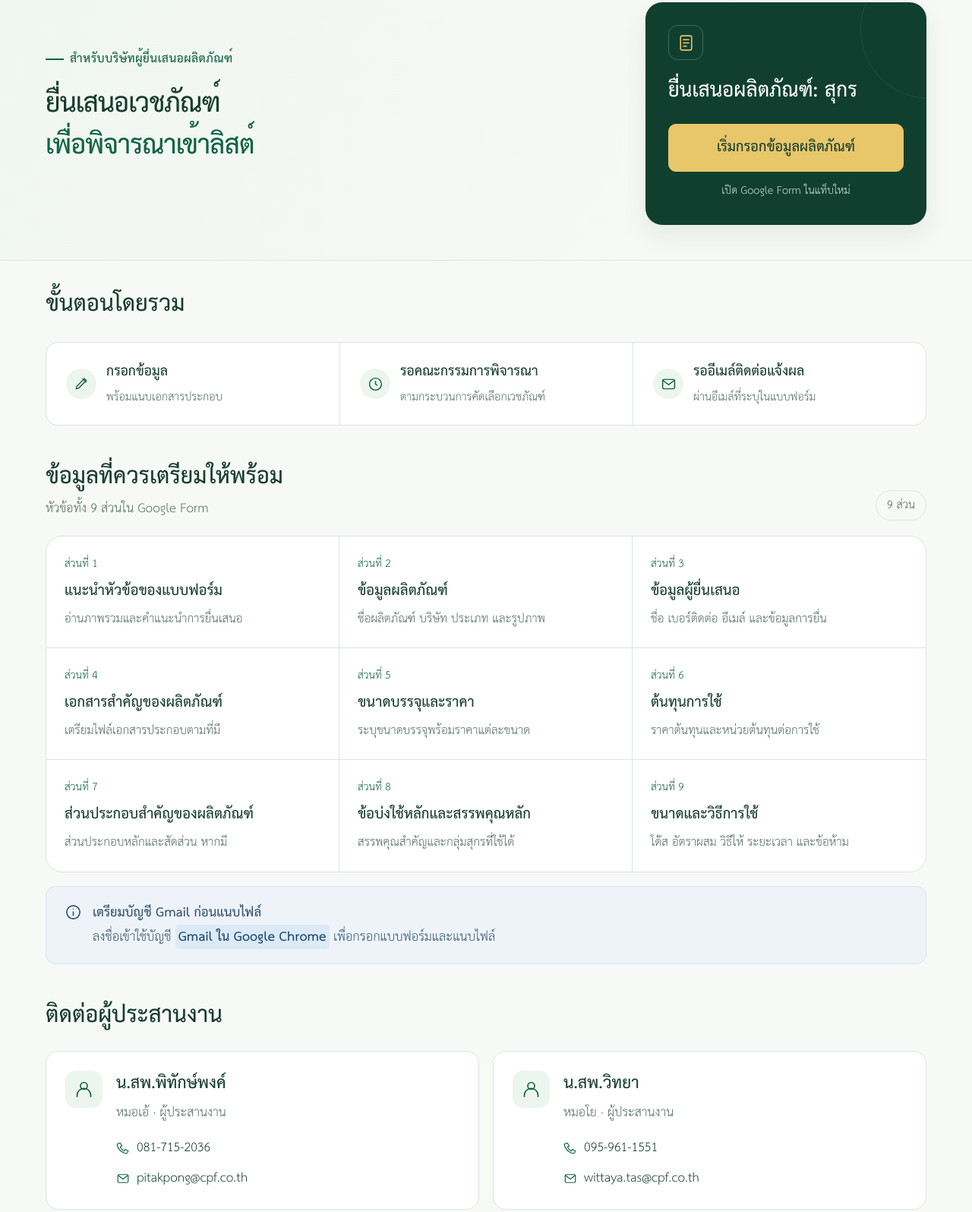
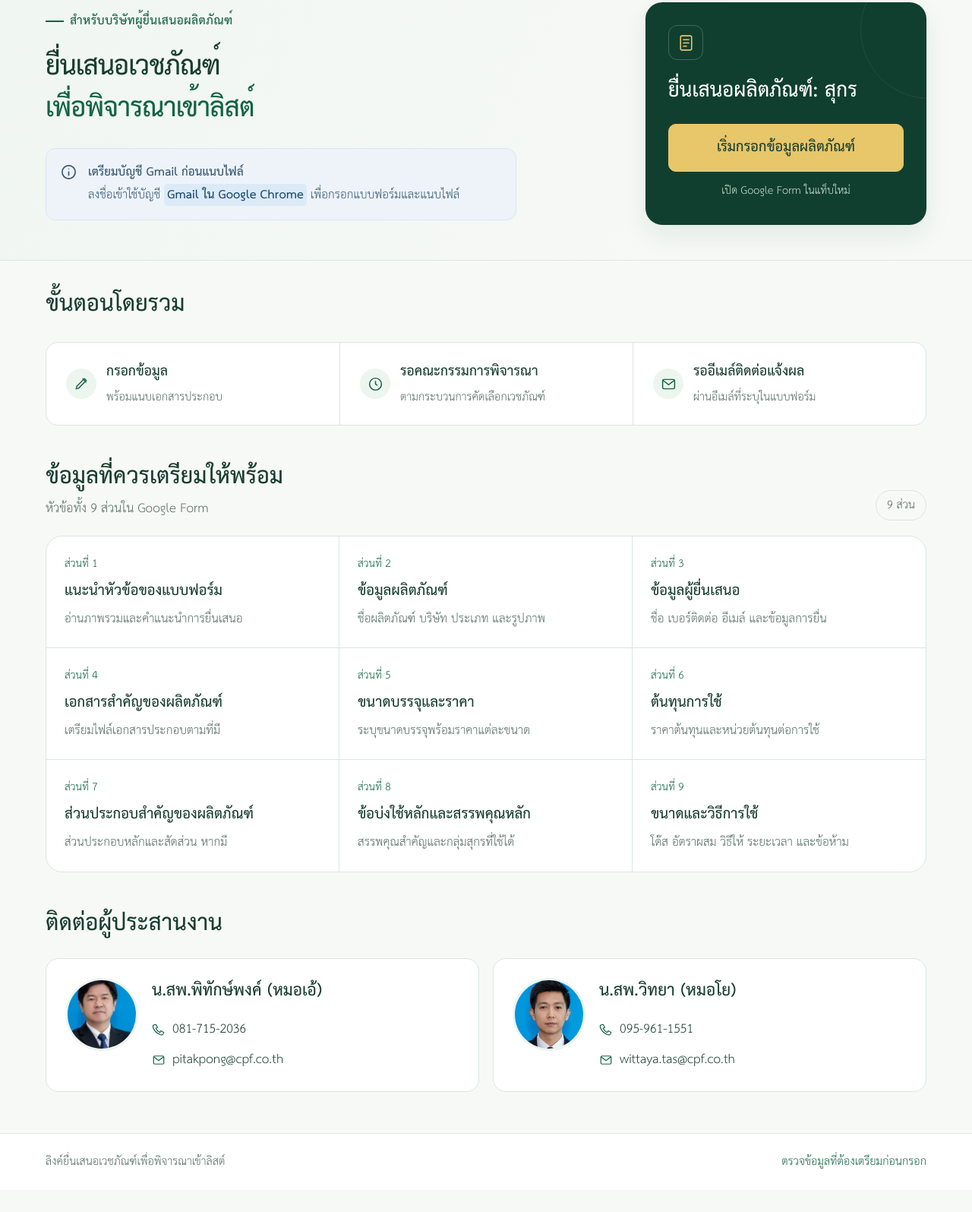
Before and after one commit to Wittaya-Tasu/cpf-svs-product-submission, a plain HTML site: page index.html in a window 1280 px wide. Shown: the part 136-1731 px from the top of the page at 76% size. After the commit the page ends 1702 px from the top, so only its background shows below. Drawn offline with Linux system fonts and the light colour scheme.

Commit message:
Add coordinator portraits and move Gmail instructions

```diff
--- a/index.html
+++ b/index.html
@@ -28,6 +28,9 @@
     .brand-logo{display:block;width:112px;height:62px;object-fit:contain;flex-shrink:0}.brand{gap:16px;font-size:1.08rem;line-height:1.15}.brand span{max-width:290px}.topbar .wrap{min-height:92px}.hero{padding:46px 0}.action-card h2{margin-bottom:22px}.process-title{font-size:1.8rem;line-height:1.15;margin:0 0 18px}.account-emphasis{font-weight:700;color:#17466b;background:#dceaf7;border-radius:5px;padding:0 4px;box-decoration-break:clone;-webkit-box-decoration-break:clone}
     @media(max-width:900px){.brand{font-size:.98rem;gap:12px}.brand-logo{width:95px;height:54px}.brand span{max-width:245px}}
     @media(max-width:700px){.topbar .wrap{min-height:85px}.brand{font-size:1.02rem;gap:12px}.brand span{max-width:230px}.brand-logo{width:80px;height:52px}.hero{padding:28px 0}.hero-grid{gap:22px}.action-card h2{margin-bottom:17px}.process-title{font-size:1.55rem;margin-bottom:15px}}
+    .hero .notice{margin-top:24px;padding:16px 18px;max-width:620px}.hero .notice p{font-size:.94rem;line-height:1.35}
+    .avatar{width:96px;height:96px;border-radius:50%;overflow:hidden;border:3px solid #edf5ef;display:block}.avatar img{display:block;width:100%;height:100%;object-fit:cover;transform:scale(1.8);transform-origin:50% 22%}.contact-card h3{margin-bottom:16px}
+    @media(max-width:700px){.avatar{width:76px;height:76px}.contact-card{gap:14px;padding:20px 16px}.contact-card h3{font-size:1.14rem;margin-bottom:12px}.hero .notice{margin-top:20px;padding:15px}.hero .notice p{font-size:.94rem}}
   </style>
 </head>
 <body>
@@ -39,6 +42,7 @@
 <section class="hero" aria-labelledby="page-title"><div class="wrap hero-grid">
   <div><div class="eyebrow">สำหรับบริษัทผู้ยื่นเสนอผลิตภัณฑ์</div>
     <h1 id="page-title" aria-label="ลิงค์ยื่นเสนอเวชภัณฑ์เพื่อพิจารณาเข้าลิสต์">ยื่นเสนอเวชภัณฑ์<br><span>เพื่อพิจารณาเข้าลิสต์</span></h1>
+    <div class="notice"><svg width="23" height="23" viewBox="0 0 24 24" fill="none" stroke="currentColor" stroke-width="1.7" aria-hidden="true"><circle cx="12" cy="12" r="9"/><path d="M12 11v6M12 7v1"/></svg><div><p><strong>เตรียมบัญชี Gmail ก่อนแนบไฟล์</strong><br>ลงชื่อเข้าใช้บัญชี <strong class="account-emphasis">Gmail ใน Google Chrome</strong> เพื่อกรอกแบบฟอร์มและแนบไฟล์</p></div></div>
 
   </div>
   <aside class="action-card" aria-labelledby="form-title">
@@ -68,13 +72,12 @@
       <li><span class="topic-label">ส่วนที่ 8</span><h3>ข้อบ่งใช้หลักและสรรพคุณหลัก</h3><p>สรรพคุณสำคัญและกลุ่มสุกรที่ใช้ได้</p></li>
       <li><span class="topic-label">ส่วนที่ 9</span><h3>ขนาดและวิธีการใช้</h3><p>โด๊ส อัตราผสม วิธีให้ ระยะเวลา และข้อห้าม</p></li>
     </ol>
-    <div class="notice"><svg width="23" height="23" viewBox="0 0 24 24" fill="none" stroke="currentColor" stroke-width="1.7" aria-hidden="true"><circle cx="12" cy="12" r="9"/><path d="M12 11v6M12 7v1"/></svg><div><p><strong>เตรียมบัญชี Gmail ก่อนแนบไฟล์</strong><br>ลงชื่อเข้าใช้บัญชี <strong class="account-emphasis">Gmail ใน Google Chrome</strong> เพื่อกรอกแบบฟอร์มและแนบไฟล์</p></div></div>
   </section>
   <section id="contact" class="contacts" aria-labelledby="contact-title">
     <div class="section-head"><div><h2 id="contact-title">ติดต่อผู้ประสานงาน</h2></div></div>
     <div class="contact-grid">
-      <article class="contact-card"><span class="avatar" aria-hidden="true"><svg width="27" height="27" viewBox="0 0 24 24" fill="none" stroke="currentColor" stroke-width="1.5"><circle cx="12" cy="8" r="4"/><path d="M4 21v-2a8 8 0 0 1 16 0v2"/></svg></span><div class="contact-body"><h3>น.สพ.พิทักษ์พงค์</h3><p class="nickname">หมอเอ้ · ผู้ประสานงาน</p><div class="contact-links"><a href="tel:+66817152036"><svg width="18" height="18" viewBox="0 0 24 24" fill="none" stroke="currentColor" stroke-width="1.6" aria-hidden="true"><path d="m7 3 3 5-3 2c2 4 3 5 7 7l2-3 5 3c-1 5-4 5-8 3C7 17 4 14 2 8 1 5 3 3 7 3Z"/></svg>081-715-2036</a><a href="mailto:pitakpong@cpf.co.th"><svg width="18" height="18" viewBox="0 0 24 24" fill="none" stroke="currentColor" stroke-width="1.6" aria-hidden="true"><rect x="3" y="5" width="18" height="14" rx="2"/><path d="m3 6 9 7 9-7"/></svg>pitakpong@cpf.co.th</a></div></div></article>
-      <article class="contact-card"><span class="avatar" aria-hidden="true"><svg width="27" height="27" viewBox="0 0 24 24" fill="none" stroke="currentColor" stroke-width="1.5"><circle cx="12" cy="8" r="4"/><path d="M4 21v-2a8 8 0 0 1 16 0v2"/></svg></span><div class="contact-body"><h3>น.สพ.วิทยา</h3><p class="nickname">หมอโย · ผู้ประสานงาน</p><div class="contact-links"><a href="tel:+66959611551"><svg width="18" height="18" viewBox="0 0 24 24" fill="none" stroke="currentColor" stroke-width="1.6" aria-hidden="true"><path d="m7 3 3 5-3 2c2 4 3 5 7 7l2-3 5 3c-1 5-4 5-8 3C7 17 4 14 2 8 1 5 3 3 7 3Z"/></svg>095-961-1551</a><a href="mailto:wittaya.tas@cpf.co.th"><svg width="18" height="18" viewBox="0 0 24 24" fill="none" stroke="currentColor" stroke-width="1.6" aria-hidden="true"><rect x="3" y="5" width="18" height="14" rx="2"/><path d="m3 6 9 7 9-7"/></svg>wittaya.tas@cpf.co.th</a></div></div></article>
+      <article class="contact-card"><span class="avatar"><img src="pitakpong.jpg" alt="น.สพ.พิทักษ์พงค์ (หมอเอ้)" width="96" height="96" loading="lazy"></span><div class="contact-body"><h3>น.สพ.พิทักษ์พงค์ (หมอเอ้)</h3><div class="contact-links"><a href="tel:+66817152036"><svg width="18" height="18" viewBox="0 0 24 24" fill="none" stroke="currentColor" stroke-width="1.6" aria-hidden="true"><path d="m7 3 3 5-3 2c2 4 3 5 7 7l2-3 5 3c-1 5-4 5-8 3C7 17 4 14 2 8 1 5 3 3 7 3Z"/></svg>081-715-2036</a><a href="mailto:pitakpong@cpf.co.th"><svg width="18" height="18" viewBox="0 0 24 24" fill="none" stroke="currentColor" stroke-width="1.6" aria-hidden="true"><rect x="3" y="5" width="18" height="14" rx="2"/><path d="m3 6 9 7 9-7"/></svg>pitakpong@cpf.co.th</a></div></div></article>
+      <article class="contact-card"><span class="avatar"><img src="wittaya.jpg" alt="น.สพ.วิทยา (หมอโย)" width="96" height="96" loading="lazy"></span><div class="contact-body"><h3>น.สพ.วิทยา (หมอโย)</h3><div class="contact-links"><a href="tel:+66959611551"><svg width="18" height="18" viewBox="0 0 24 24" fill="none" stroke="currentColor" stroke-width="1.6" aria-hidden="true"><path d="m7 3 3 5-3 2c2 4 3 5 7 7l2-3 5 3c-1 5-4 5-8 3C7 17 4 14 2 8 1 5 3 3 7 3Z"/></svg>095-961-1551</a><a href="mailto:wittaya.tas@cpf.co.th"><svg width="18" height="18" viewBox="0 0 24 24" fill="none" stroke="currentColor" stroke-width="1.6" aria-hidden="true"><rect x="3" y="5" width="18" height="14" rx="2"/><path d="m3 6 9 7 9-7"/></svg>wittaya.tas@cpf.co.th</a></div></div></article>
     </div>
   </section>
 </main>
```
Also changed, not shown: pitakpong.jpg (added), wittaya.jpg (added).
